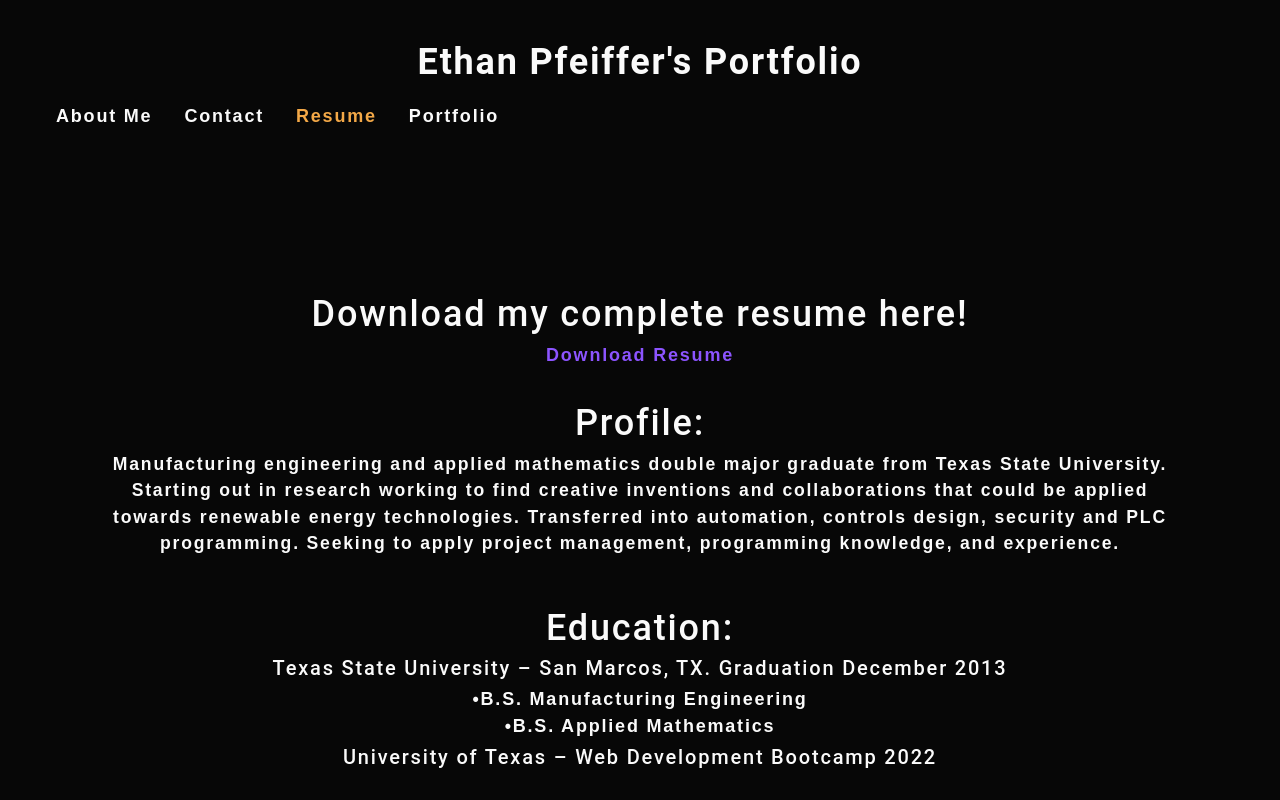
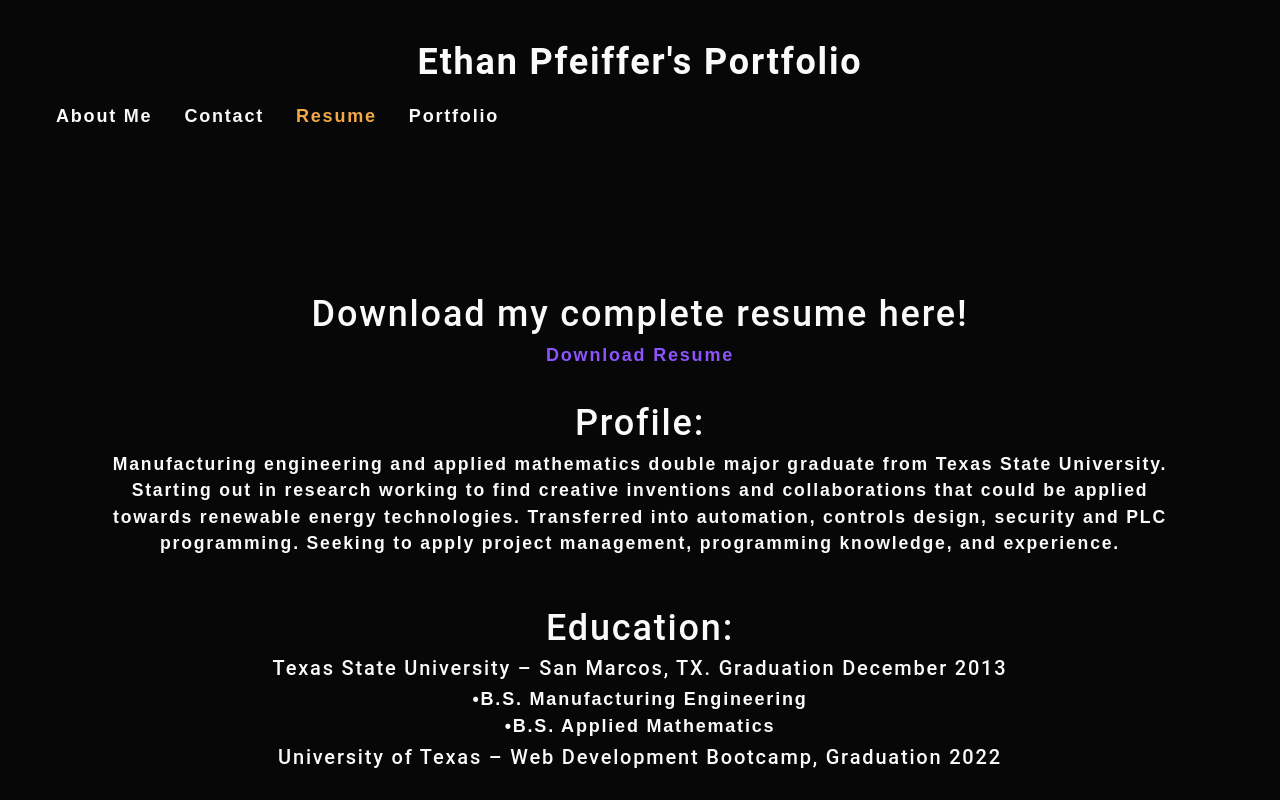
Before and after one commit to crocket77/react-portfolio, a React (Create React App) app: page / in a window 1280 px wide. Both pictures are taken after a click on the item "Resume". Shown: the top 800 px of the page. Built offline with nearby package versions, Linux system fonts and the light colour scheme.

Commit message:
updated resume page to reflect bootcamp graduation

```diff
--- a/src/components/Resume/index.js
+++ b/src/components/Resume/index.js
@@ -26,7 +26,7 @@
               <li>{'\u2022'}B.S. Manufacturing Engineering</li>
               <li>{'\u2022'}B.S. Applied Mathematics</li>
 
-              <h5>University of Texas – Web Development Bootcamp 2022</h5>
+              <h5>University of Texas – Web Development Bootcamp, Graduation 2022</h5>
 
           <br></br>
           <h1>Patents:</h1>
```
